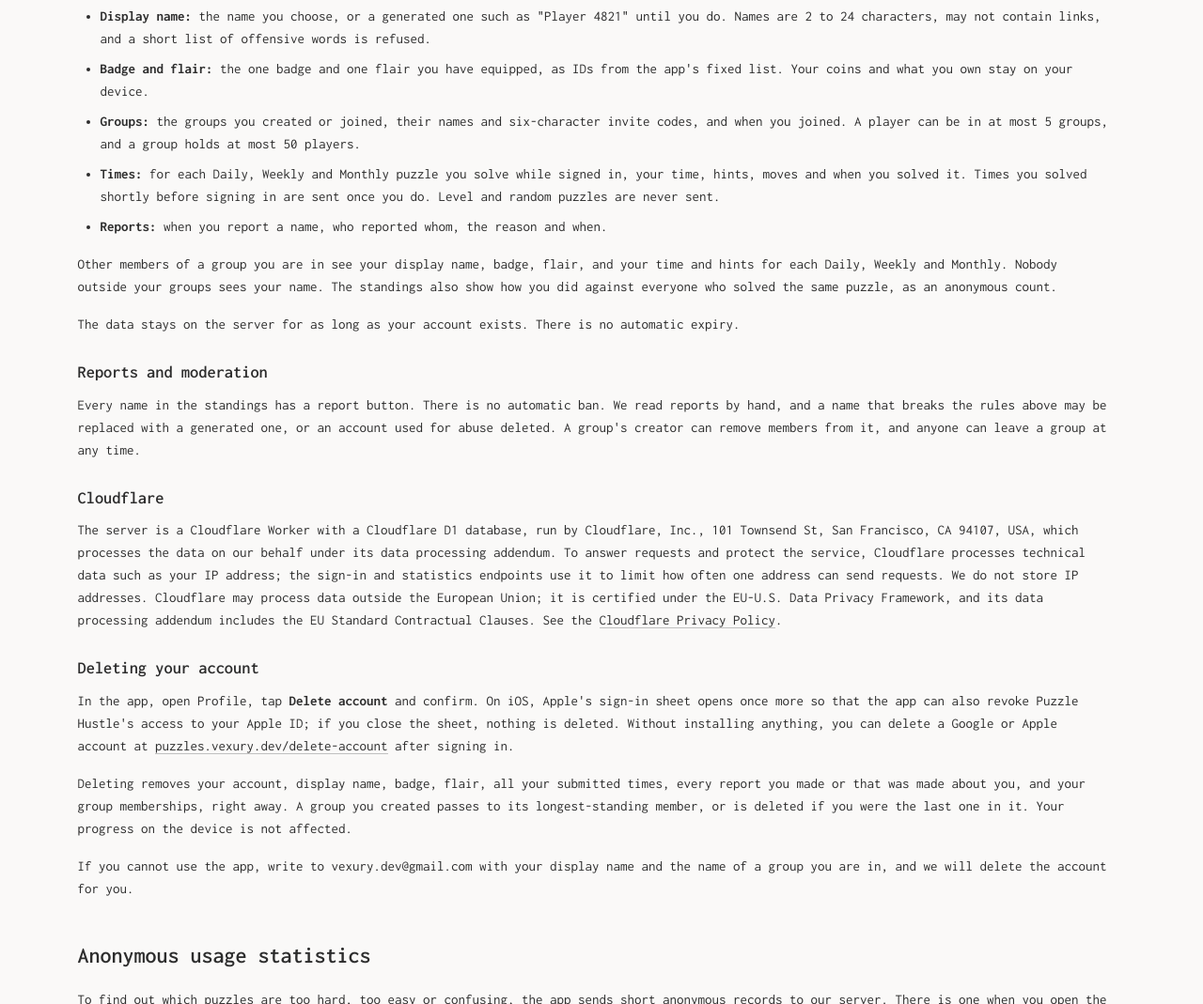
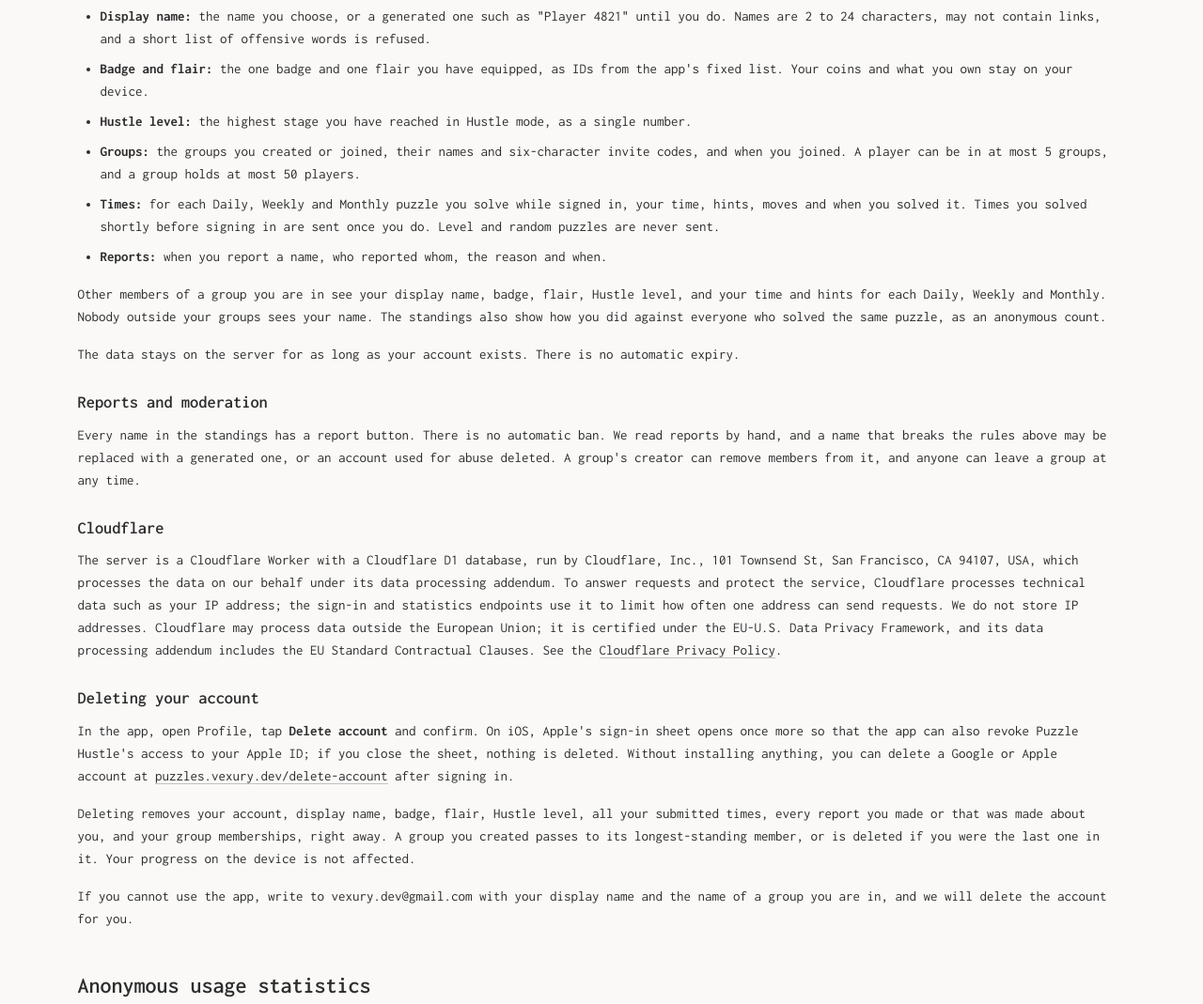
Before and after one commit to Vexury/vexury.github.io, an Eleventy site: page src/puzzle-hustle-privacy.md in a window 1280 px wide. Shown: the part 1731-2800 px from the top of the page at 94% size. Built offline with nearby package versions, Linux system fonts and the light colour scheme; Eleventy itself is replaced by a stand-in of ours; files that its build step writes are made by us from their sources; what markdown-it-task-lists would draw is missing.

Commit message:
Puzzle Hustle privacy: mention the Hustle level
Implemented with assistance from Claude Sonnet 5.5.

```diff
--- a/src/puzzle-hustle-privacy.md
+++ b/src/puzzle-hustle-privacy.md
@@ -20,7 +20,7 @@
 
 Signing in is optional and only unlocks the social part: private groups where friends compare
 their Daily, Weekly and Monthly times. If you sign in, our server keeps an account ID from Google
-or Apple, your display name, the badge and flair you show, your groups and the times you submit.
+or Apple, your display name, the badge and flair you show, your Hustle level, your groups and the times you submit.
 It never stores your email address. You can delete the account in the app at any time.
 
 The Android and iOS apps show rewarded video ads, which you only ever see after choosing to watch
@@ -87,6 +87,7 @@
   refused.
 - **Badge and flair:** the one badge and one flair you have equipped, as IDs from the app's fixed
   list. Your coins and what you own stay on your device.
+- **Hustle level:** the highest stage you have reached in Hustle mode, as a single number.
 - **Groups:** the groups you created or joined, their names and six-character invite codes, and
   when you joined. A player can be in at most 5 groups, and a group holds at most 50 players.
 - **Times:** for each Daily, Weekly and Monthly puzzle you solve while signed in, your time, hints,
@@ -94,7 +95,7 @@
   Level and random puzzles are never sent.
 - **Reports:** when you report a name, who reported whom, the reason and when.
 
-Other members of a group you are in see your display name, badge, flair, and your time and hints
+Other members of a group you are in see your display name, badge, flair, Hustle level, and your time and hints
 for each Daily, Weekly and Monthly. Nobody outside your groups sees your name. The standings also
 show how you did against everyone who solved the same puzzle, as an anonymous count.
 
@@ -125,7 +126,7 @@
 sheet, nothing is deleted. Without installing anything, you can delete a Google or Apple account
 at [puzzles.vexury.dev/delete-account](https://puzzles.vexury.dev/delete-account) after signing in.
 
-Deleting removes your account, display name, badge, flair, all your submitted times, every report
+Deleting removes your account, display name, badge, flair, Hustle level, all your submitted times, every report
 you made or that was made about you, and your group memberships, right away. A group you created
 passes to its longest-standing member, or is deleted if you were the last one in it. Your progress
 on the device is not affected.
```
